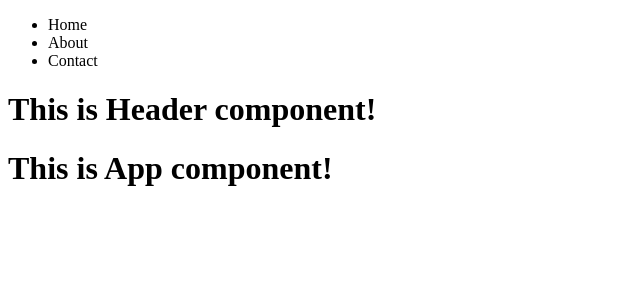
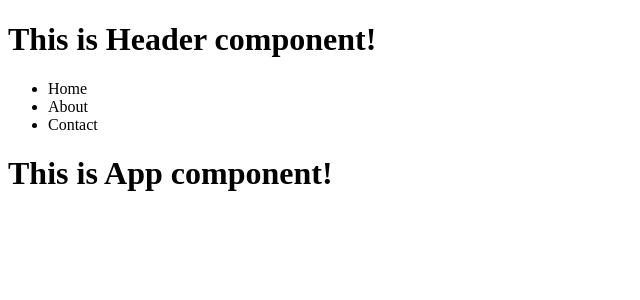
Before and after one commit to peterkyalo/react19-app, a React (Vite) app: page / in a window 1280 px wide. Shown: the top 300 px of the page, without its empty margins (0-640 px from the left). Built offline with nearby package versions, Linux system fonts and the light colour scheme.

Commit message:
Fix header component structure by repositioning the Navigation component

```diff
--- a/src/components/layout/Header.jsx
+++ b/src/components/layout/Header.jsx
@@ -3,8 +3,8 @@ import { Naviagation } from "./Naviagation";
 function Header() {
   return (
     <>
+      <h1>This is Header component!</h1>
       <Naviagation />
-      <h1>This is Header component!</h1>
     </>
   );
 }
```
